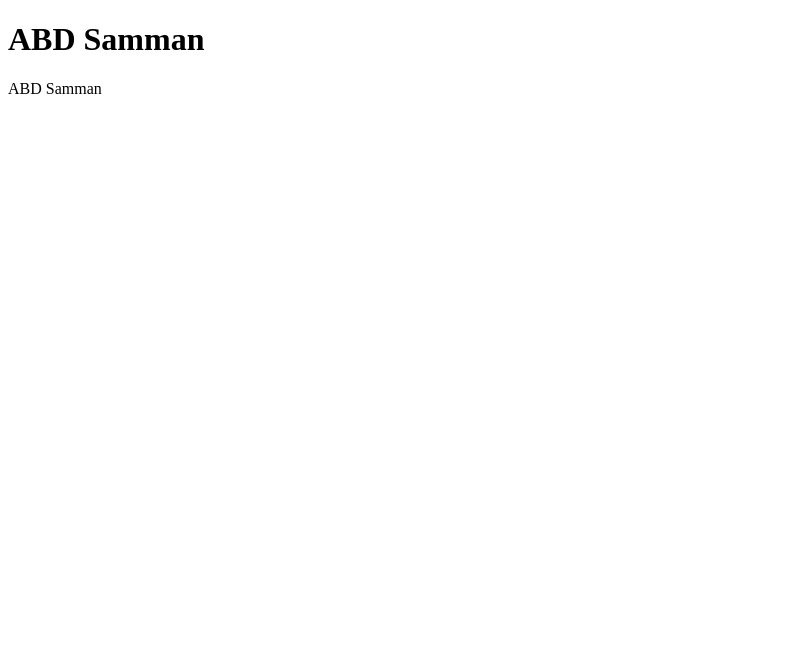
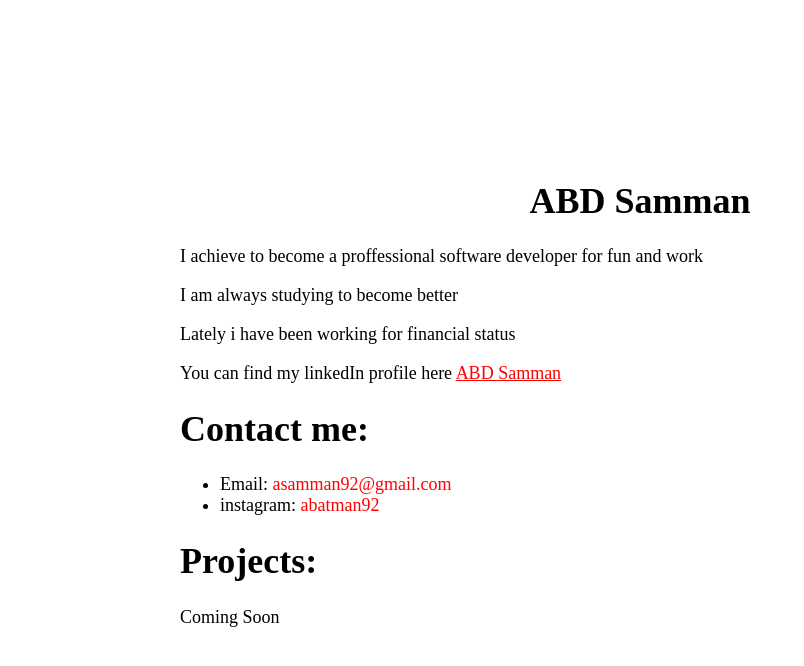
Before and after one commit to asamman92/asamman92.github.io, a plain HTML site: page index.html in a window 1280 px wide. Shown: the whole page, without its empty margins (0-804 px from the left). Drawn offline with Linux system fonts and the light colour scheme.

Commit message:
made my official website

```diff
--- a/index.html
+++ b/index.html
@@ -4,10 +4,45 @@
     <meta charset="utf-8">
     <title></title>
   </head>
+  <style media="screen">
+
+    body {
+      background-color: f9f9f9;
+      height: 100%;
+      margin: 180px;
+      box-sizing: border-box;
+      font-size: 18px;
+    }
+
+    #ABD {
+      text-align: center;
+      fontweight: bold;
+    }
+
+    a{
+      color: red;
+    }
+
+    span{
+      color:red;
+    }
+
+  </style>
   <body>
-      <h1>ABD Samman</h1>
-      <div class="">
-        ABD Samman
+      <h1 id="ABD">ABD Samman</h1>
+      <div>
+        <p>I achieve to become a proffessional software developer for fun and work</p>
+        <p>I am always studying to become better</p>
+        <p>Lately i have been working for financial status</p>
+        <p>You can find my linkedIn profile here <a href="https://lb.linkedin.com/in/abd-al-rahman-al-samman-21541aa7?trk=public_profile_samename_profile_profile-result-card_result-card_full-click">ABD Samman</a></p>
+        <h1>Contact me:</h1>
+        <ul>
+          <li>Email: <span>asamman92@gmail.com</span></li>
+          <li>instagram: <span>abatman92</span></li>
+        </ul>
+
+        <h1>Projects:</h1>
+        <p>Coming Soon</p>
       </div>
   </body>
 </html>
```
